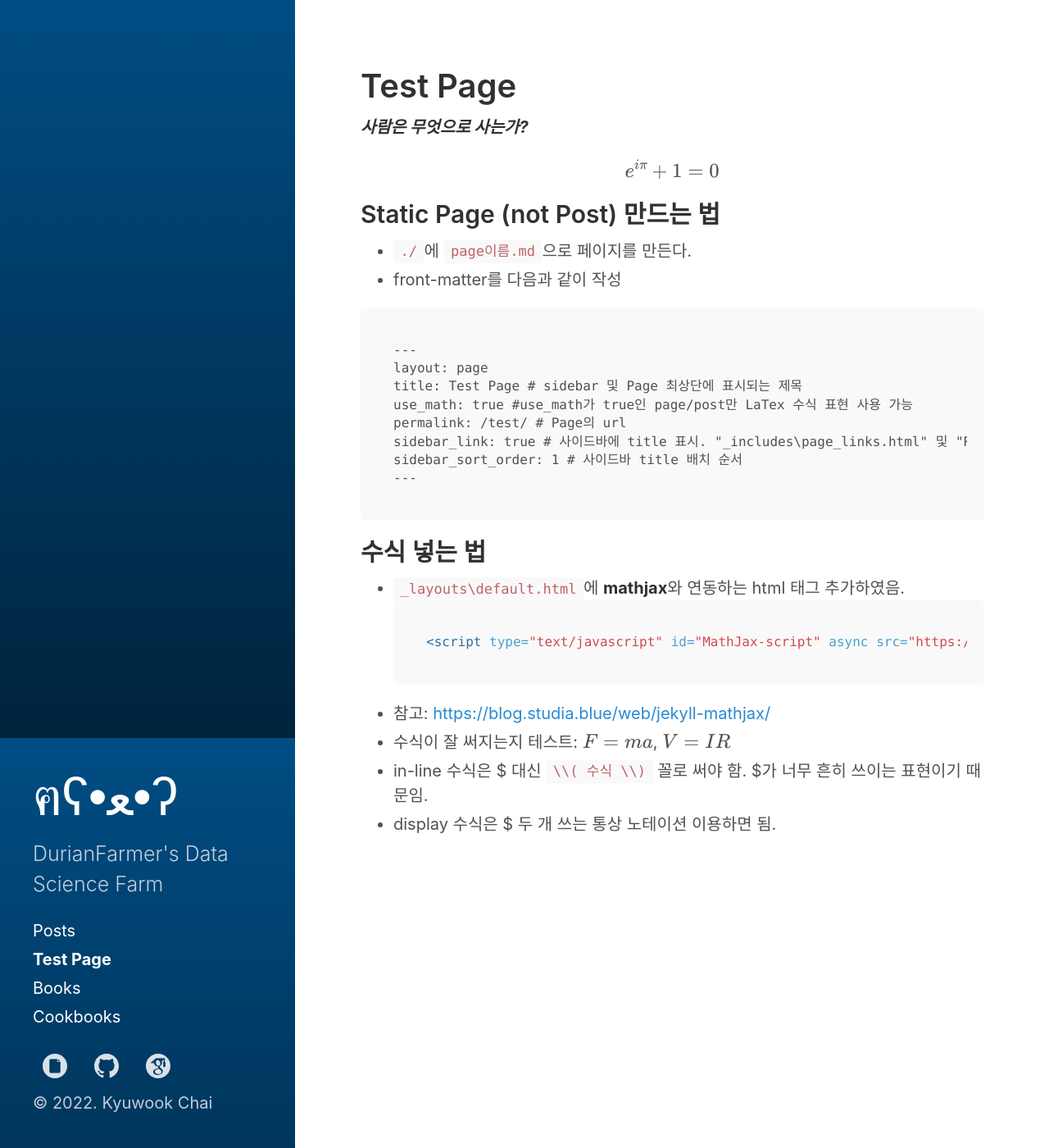
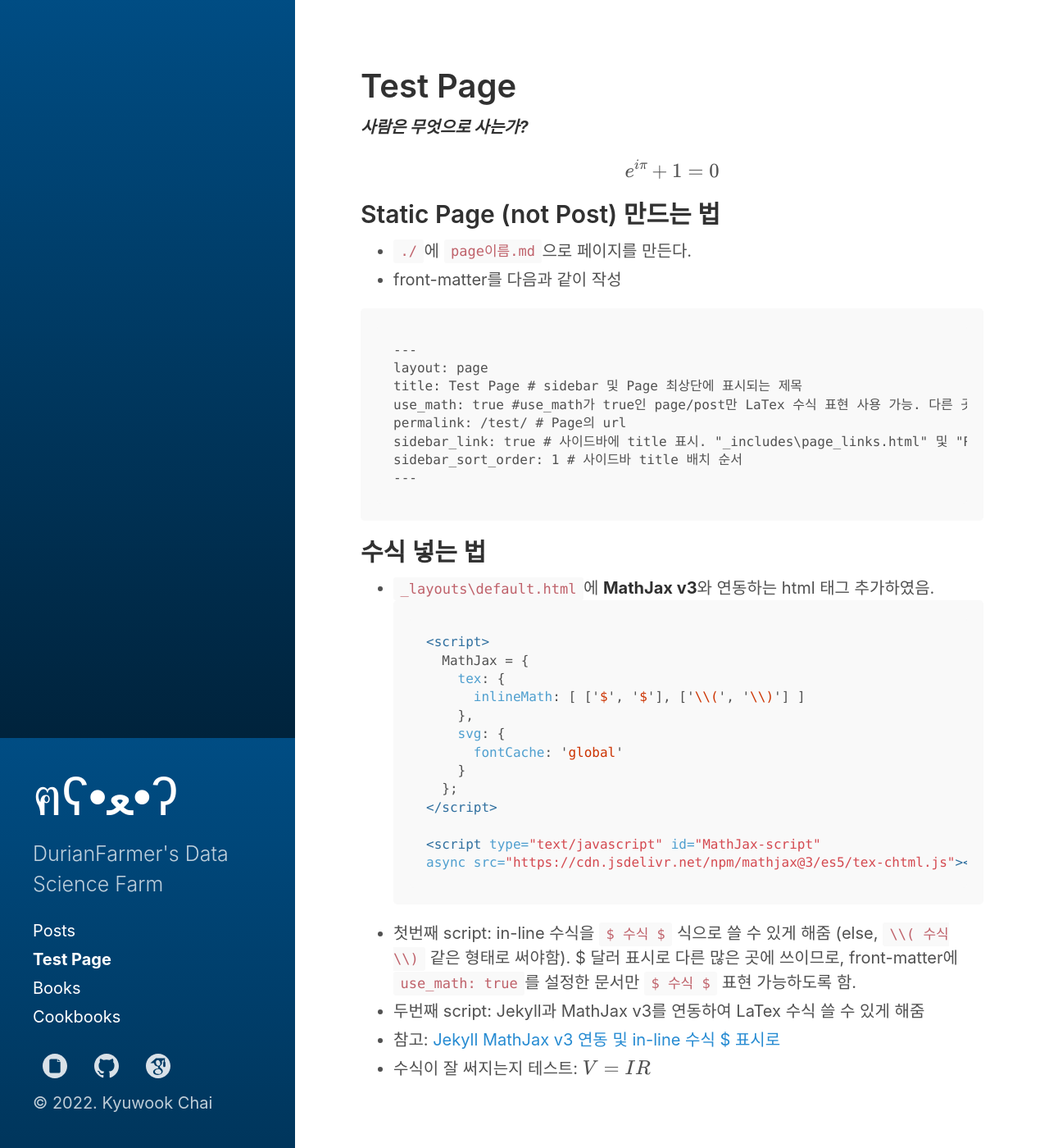
Before and after one commit to DurianFarmer/DurianFarmer.github.io, a Jekyll site: the page built from test.md, in a window 1280 px wide and 1400 px high. Shown: the whole window at 82% size. Built offline with Jekyll 4.4.1, drawn with Linux system fonts in a browser that asks for light colours; nearby versions of some CDN libraries.

Commit message:
page 추가 실험

````diff
--- a/_layouts/default.html
+++ b/_layouts/default.html
@@ -5,6 +5,11 @@
 
   <!-- 220928 마크다운에 수식 쓸 수 있도록 하기 -->
   <!-- front matter에 use_math = true를 포함하는 page/post는 LaTex 수식을 쓸 수 있게 해줌 -->
+  <!-- 첫번째 script: in-line 수식을 `$ 수식 $` 식으로 쓸 수 있게 해줌
+       (else, `\\( 수식 \\)` 같은 형태로 써야함).
+       `$` 달러 표시로 다른 많은 곳에 쓰이므로,
+      front-matter에 `use_math: true`를 설정한 문서만 `$ 수식 $` 표현 가능하도록 함 -->
+  <!-- 두번째 script: Jekyll과 MathJax v3를 연동하여 LaTex 수식 쓸 수 있게 해줌 -->
   {% if page.use_math %}
     <script>
       MathJax = {
--- a/test.md
+++ b/test.md
@@ -19,7 +19,7 @@ $$ e^{i \pi} + 1 = 0 $$
 ---
 layout: page
 title: Test Page # sidebar 및 Page 최상단에 표시되는 제목
-use_math: true #use_math가 true인 page/post만 LaTex 수식 표현 사용 가능
+use_math: true #use_math가 true인 page/post만 LaTex 수식 표현 사용 가능. 다른 곳에서는 $ 표시가 그대로 나타남.
 permalink: /test/ # Page의 url
 sidebar_link: true # 사이드바에 title 표시. "_includes\page_links.html" 및 "README.md" 참고
 sidebar_sort_order: 1 # 사이드바 title 배치 순서
@@ -27,11 +27,23 @@ sidebar_sort_order: 1 # 사이드바 title 배치 순서
 ```
 
 ## 수식 넣는 법
-- `_layouts\default.html`에 **mathjax**와 연동하는 html 태그 추가하였음.
+- `_layouts\default.html`에 **MathJax v3**와 연동하는 html 태그 추가하였음.
 ```html
-  <script type="text/javascript" id="MathJax-script" async src="https://cdn.jsdelivr.net/npm/mathjax@3/es5/tex-chtml.js"></script>
+  <script>
+    MathJax = {
+      tex: {
+        inlineMath: [ ['$', '$'], ['\\(', '\\)'] ]
+      },
+      svg: {
+        fontCache: 'global'
+      }
+    };
+  </script>
+
+  <script type="text/javascript" id="MathJax-script"
+  async src="https://cdn.jsdelivr.net/npm/mathjax@3/es5/tex-chtml.js"></script>
 ```
-- 참고: [https://blog.studia.blue/web/jekyll-mathjax/](https://blog.studia.blue/web/jekyll-mathjax/)
-- 수식이 잘 써지는지 테스트: \\( F=ma \\), $V = IR$
-- in-line 수식은 $ 대신 `\\( 수식 \\)` 꼴로 써야 함. $가 너무 흔히 쓰이는 표현이기 때문임.
-- display 수식은 $ 두 개 쓰는 통상 노테이션 이용하면 됨.
+- 첫번째 script: in-line 수식을 `$ 수식 $` 식으로 쓸 수 있게 해줌 (else, `\\( 수식 \\)` 같은 형태로 써야함). \$ 달러 표시로 다른 많은 곳에 쓰이므로, front-matter에 `use_math: true`를 설정한 문서만 `$ 수식 $` 표현 가능하도록 함.
+- 두번째 script: Jekyll과 MathJax v3를 연동하여 LaTex 수식 쓸 수 있게 해줌
+- 참고: [Jekyll MathJax v3 연동 및 in-line 수식 \$ 표시로](https://www.bodunhu.com/blog/posts/add-mathjax-v3-support-to-jekyll-and-hugo/)
+- 수식이 잘 써지는지 테스트: $V = IR$
````
